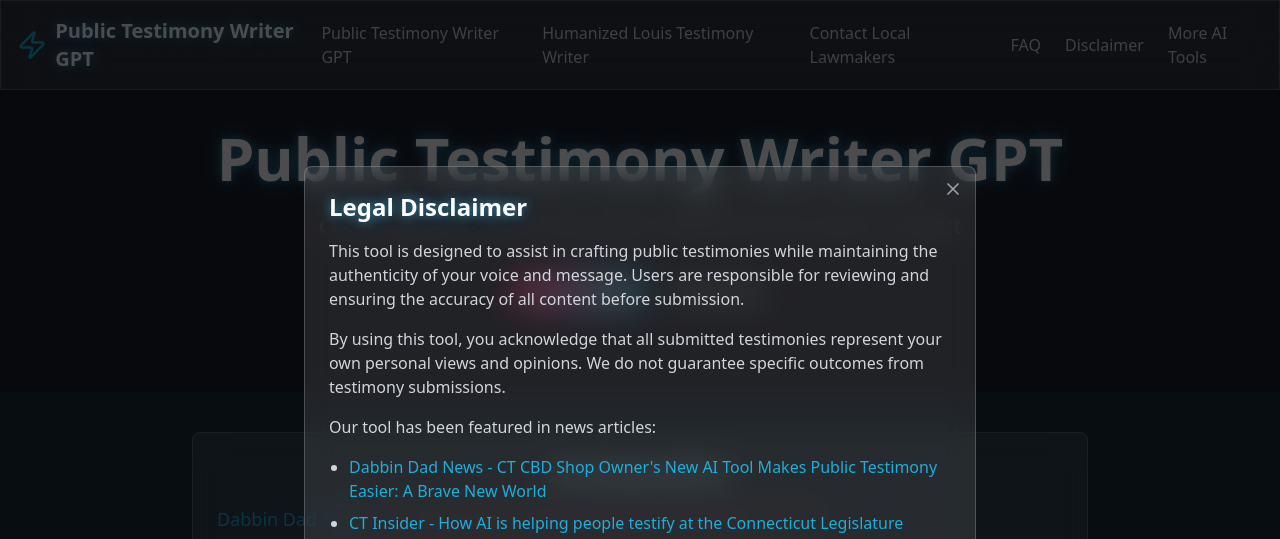
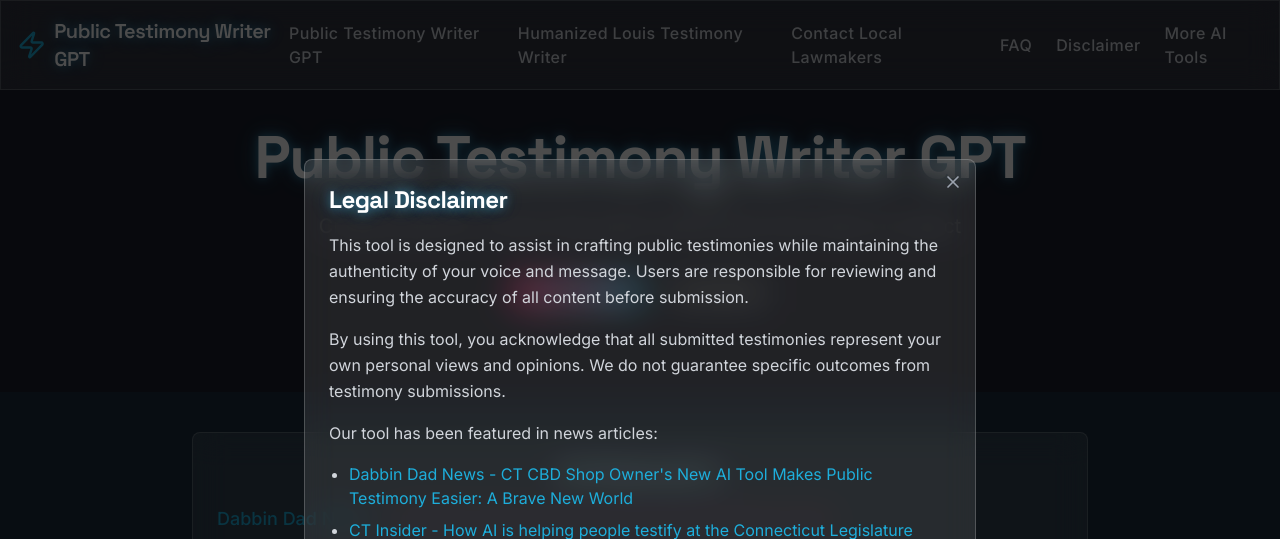
Before and after one commit to aiwebtools/publictestimonywriter, a React (Vite) app: page / in a window 1280 px wide. Shown: the top 539 px of the page. Built offline with nearby package versions, Linux system fonts and the light colour scheme.

Commit message:
Improve site presentation
Improve the overall look and feel of the website by enhancing the font styles.

```diff
--- a/src/components/Header.tsx
+++ b/src/components/Header.tsx
@@ -39,7 +39,7 @@ const Header = () => {
           <div className="flex items-center space-x-2">
             <Zap className="w-8 h-8 text-cyberpunk-blue animate-glow" />
             <a href="https://chatgpt.com/g/g-HEYmgtIzH-testimony-writer-gpt"
-               className="text-xl font-bold neon-glow">
+               className="text-xl font-heading font-semibold tracking-tight neon-glow">
               Public Testimony Writer GPT
             </a>
           </div>
@@ -106,7 +106,7 @@ const Header = () => {
 const NavLink = ({ href, children }: { href: string; children: React.ReactNode }) => (
   <a
     href={href}
-    className="text-gray-300 hover:text-white transition-colors duration-200"
+    className="text-gray-300 hover:text-white transition-colors duration-200 font-medium tracking-wide"
   >
     {children}
   </a>
@@ -124,7 +124,7 @@ const MobileNavLink = ({
   <a
     href={href}
     onClick={onClick}
-    className="text-xl text-gray-300 hover:text-white transition-colors duration-200 py-2 border-b border-gray-700/50"
+    className="text-xl text-gray-300 hover:text-white transition-colors duration-200 py-2 border-b border-gray-700/50 font-medium tracking-wide"
   >
     {children}
   </a>
--- a/src/index.css
+++ b/src/index.css
@@ -1,3 +1,5 @@
+
+@import url('https://fonts.googleapis.com/css2?family=Inter:wght@300;400;500;600;700&family=JetBrains+Mono:wght@400;500&family=Space+Grotesk:wght@400;500;600;700&display=swap');
 
 @tailwind base;
 @tailwind components;
@@ -32,9 +34,27 @@
   * {
     @apply border-border;
   }
+
+  html {
+    font-feature-settings: "ss01", "ss02", "cv01", "cv02";
+    text-rendering: optimizeLegibility;
+  }
+
   body {
-    @apply bg-cyberpunk-dark text-foreground antialiased;
+    @apply bg-cyberpunk-dark text-foreground font-sans antialiased;
     font-feature-settings: "rlig" 1, "calt" 1;
+  }
+
+  h1, h2, h3, h4, h5, h6 {
+    @apply font-heading font-semibold tracking-tight;
+  }
+
+  p {
+    @apply leading-relaxed;
+  }
+
+  code {
+    @apply font-mono text-sm;
   }
 }
 
@@ -46,6 +66,7 @@
   text-shadow: 0 0 10px rgba(69, 202, 255, 0.5),
                0 0 20px rgba(69, 202, 255, 0.3),
                0 0 30px rgba(69, 202, 255, 0.1);
+  @apply tracking-tight;
 }
 
 .cyberpunk-card {
@@ -55,5 +76,5 @@
 .cyberpunk-button {
   @apply px-6 py-3 rounded-full bg-gradient-to-r from-cyberpunk-pink to-cyberpunk-blue
          text-white font-bold transition-all duration-300 hover:scale-105 hover:shadow-lg
-         hover:shadow-cyberpunk-blue/20;
+         hover:shadow-cyberpunk-blue/20 tracking-wide;
 }
--- a/tailwind.config.ts
+++ b/tailwind.config.ts
@@ -14,6 +14,11 @@ export default {
       },
     },
     extend: {
+      fontFamily: {
+        sans: ['Inter', 'system-ui', 'sans-serif'],
+        heading: ['"Space Grotesk"', 'sans-serif'],
+        mono: ['"JetBrains Mono"', 'monospace'],
+      },
       colors: {
         border: "hsl(var(--border))",
         input: "hsl(var(--input))",
@@ -82,6 +87,14 @@ export default {
       backdropBlur: {
         'xs': '2px',
       },
+      letterSpacing: {
+        'tighter': '-0.05em',
+        'tight': '-0.025em',
+        'normal': '0',
+        'wide': '0.025em',
+        'wider': '0.05em',
+        'widest': '0.1em',
+      },
     },
   },
   plugins: [require("tailwindcss-animate")],
```
